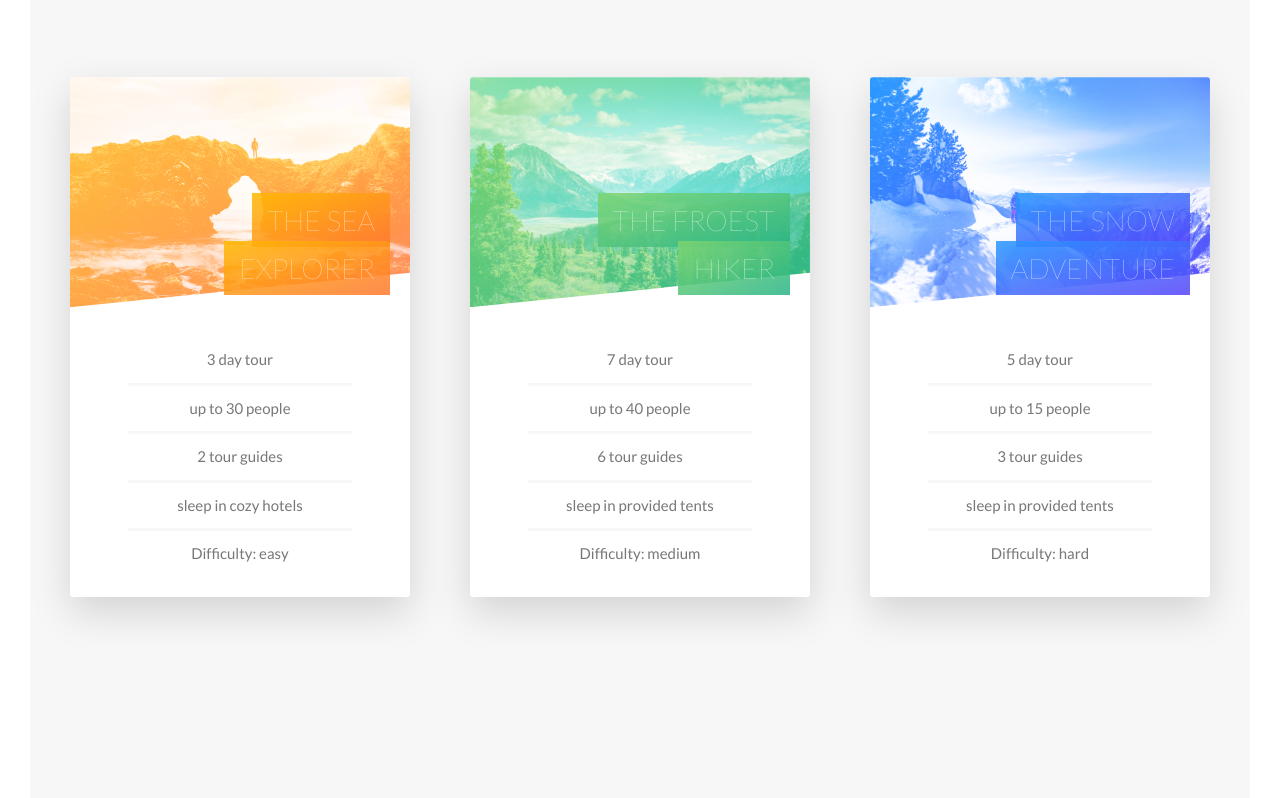
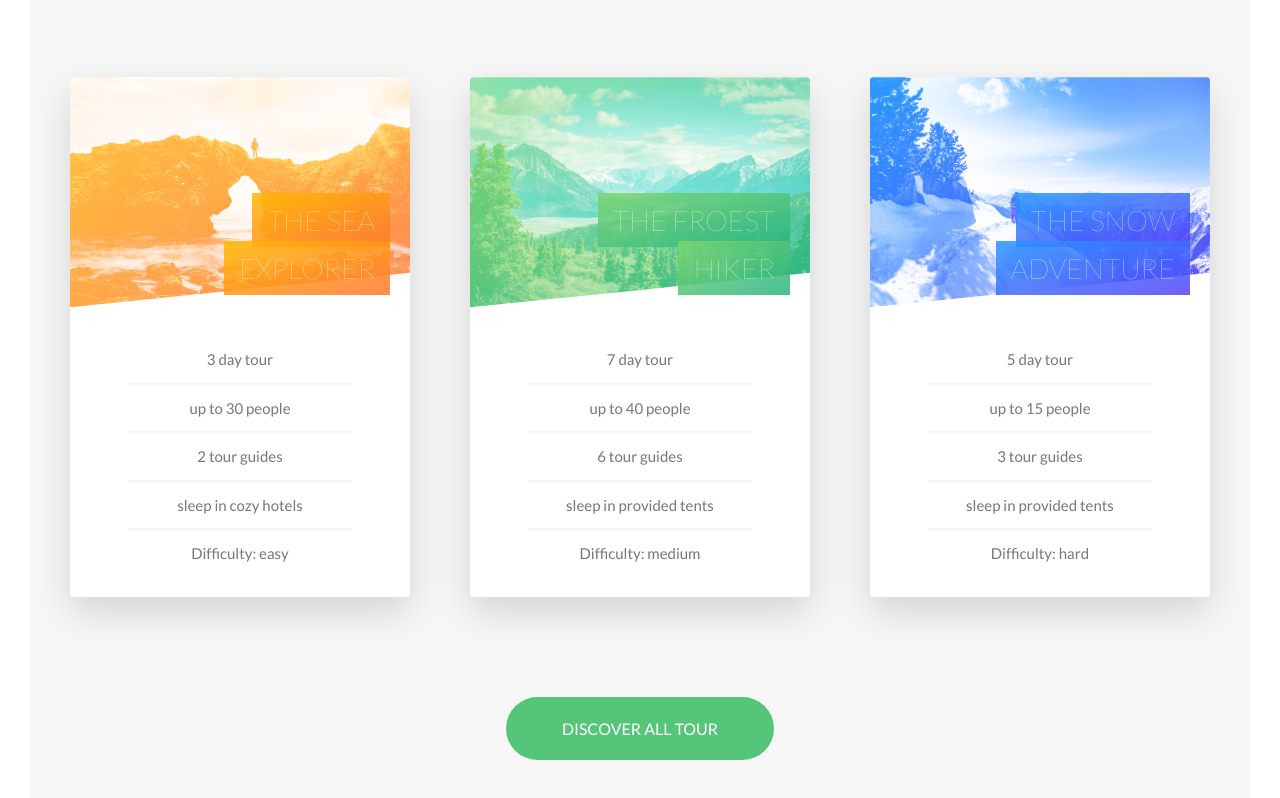
Before and after one commit to JaiminR28/Natours-frontEnd, a website: page index.html in a window 1280 px wide. Shown: the part 2372-3170 px from the top of the page. Drawn offline with nearby package versions, Linux system fonts and the light colour scheme; files that its build step writes are made by us from their sources.

Commit message:
course section complete

```diff
--- a/index.html
+++ b/index.html
@@ -145,7 +145,7 @@
                     <h2 class="heading-secondary">Most popular course</h2>
                 </div>
                 <div class="row">
-                    <!-- CARD #2 -->
+                    <!-- CARD #1 -->
                     <div class="col-1-of-3">
                         <div class="card">
                             <div class="card__side card__side--front">
@@ -266,6 +266,9 @@
                         </div>
                     </div>
                 </div>
+                <div class="u-center-text u-margin-top-huge">
+                    <a href="#" class="btn btn--green">Discover all tour</a>
+                </div>
             </section>
         </main>
         <!-- <section class="grid-test">
--- a/sass/base/_utilities.scss
+++ b/sass/base/_utilities.scss
@@ -12,3 +12,10 @@
 .u-margin-bottom-big {
     margin-bottom: 8rem;
 }
+
+.u-margin-top-big {
+    margin-top: 8rem;
+}
+.u-margin-top-huge {
+    margin-top: 10rem;
+}
--- a/sass/components/_button.scss
+++ b/sass/components/_button.scss
@@ -43,6 +43,15 @@
         }
     }
 
+    &--green {
+        background-color: $color-primary;
+        color: $color-white;
+
+        &::after {
+            background-color: $color-primary;
+        }
+    }
+
     &:hover::after {
         transform: scaleX(1.4) scaleY(1.6);
         opacity: 0;
--- a/sass/components/_card.scss
+++ b/sass/components/_card.scss
@@ -62,6 +62,8 @@
         background-blend-mode: screen;
         -webkit-clip-path: polygon(0% 0%, 100% 0%, 100% 85%, 0% 100%);
         clip-path: polygon(0% 0%, 100% 0%, 100% 85%, 0% 100%);
+        border-top-left-radius: 3px;
+        border-top-right-radius: 3px;
         &--1 {
             background-image: linear-gradient(
                     to right bottom,
--- a/sass/pages/_home.scss
+++ b/sass/pages/_home.scss
@@ -25,5 +25,5 @@
 .section-course {
     margin-top: -10rem;
     background-color: $color-gray-light-1;
-    padding: 25rem 0 50rem 0;
+    padding: 25rem 0 15rem 0;
 }
```
